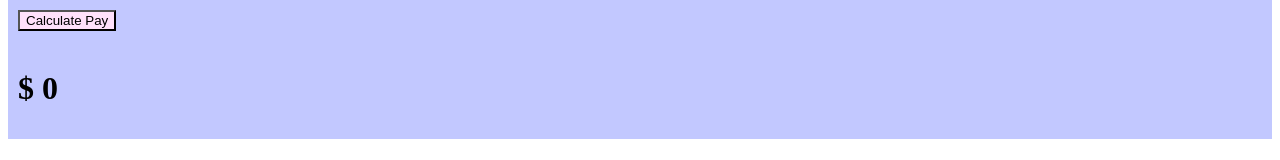
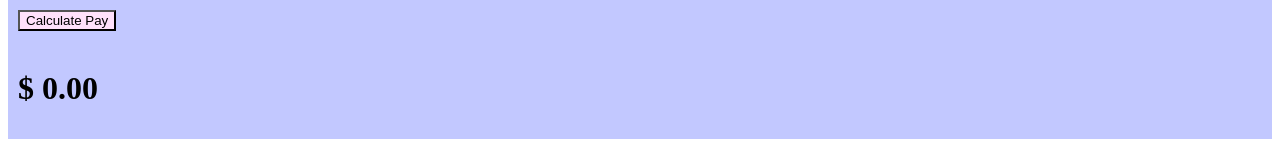
Before and after one commit to Baker714/northwoods-babysitter-kata-vue, a Vue app: page / in a window 1280 px wide. Shown: the part 277-437 px from the top of the page. Built offline with nearby package versions, Linux system fonts and the light colour scheme.

Commit message:
added extra test, minor format change

```diff
--- a/src/components/Babysitter.vue
+++ b/src/components/Babysitter.vue
@@ -32,7 +32,6 @@ function calculatePay() {
   if (!validateData(startHour, endHour, bedTimePresent, bedHour)) return;
 
   if (bedTimePresent && midnight > bedHour) {
-
     if(endHour < midnight)
         pay.value =
             (bedHour - startHour) * startBedPay +
@@ -122,7 +121,7 @@ function validateData(
       </button>
       <br />
       <br />
-      <h1 id="payField">$ {{ pay }}</h1>
+      <h1 id="payField">$ {{ pay }}.00</h1>
     </form>
   </main>
 </template>
```
Also changed, not shown: 1 other file (tests, documents, lock files or other folders).
